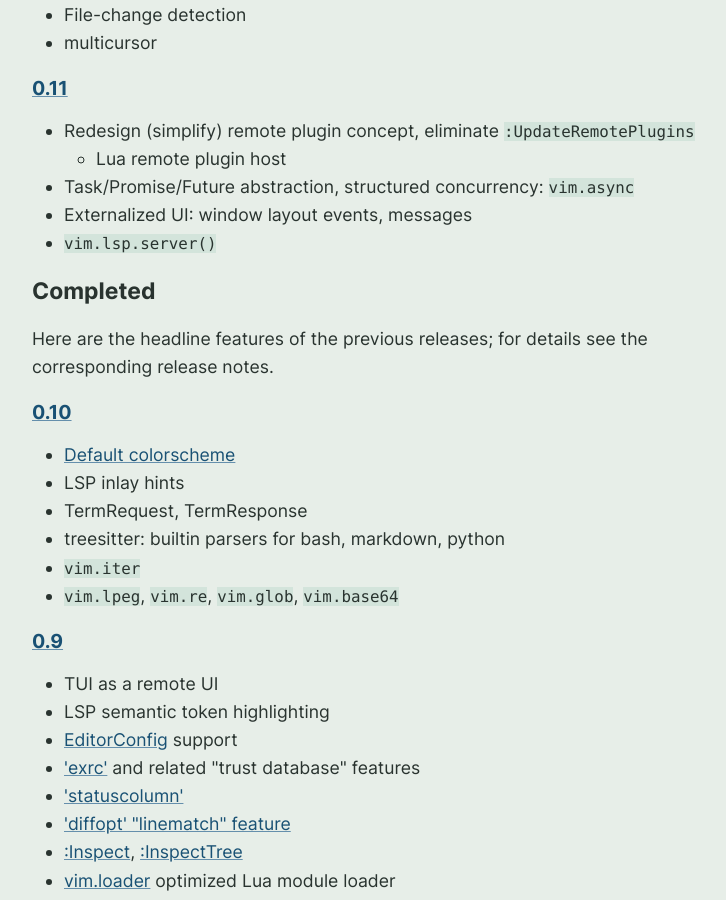
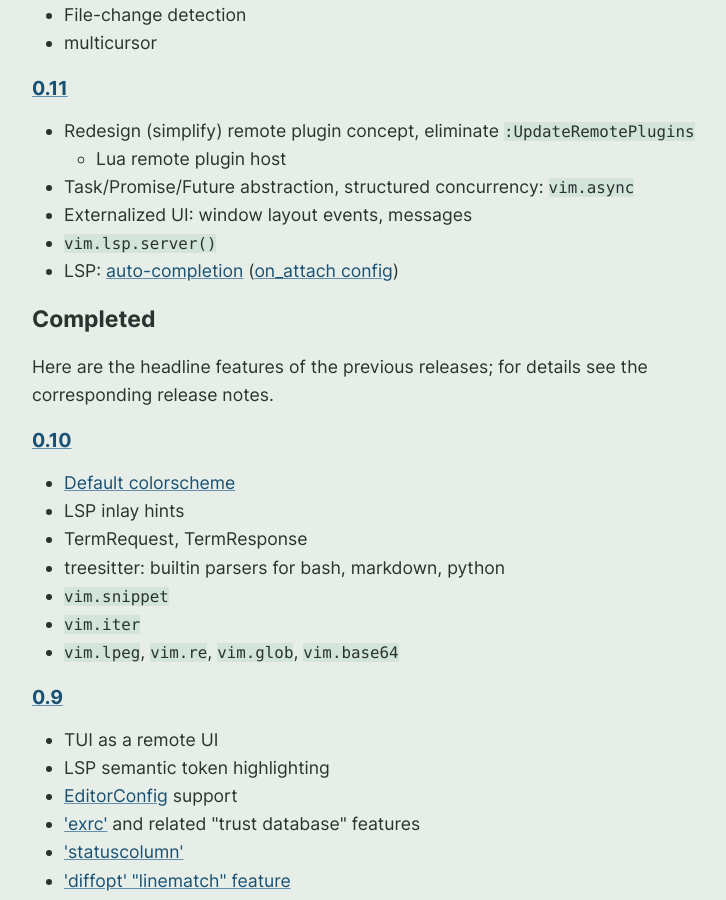
Before and after one commit to neovim/neovim.github.io, a Jekyll site: the page built from roadmap.html, in a window 1280 px wide and 900 px high, scrolled down 888 px. Shown: the whole window, without its empty margins (20-746 px from the left). Built offline with Jekyll 4.4.1, drawn with Linux system fonts in a browser that asks for light colours; comment, search, counter and statistics services are not loaded.

Commit message:
news: Nvim 0.10

```diff
--- a/roadmap.html
+++ b/roadmap.html
@@ -54,6 +54,7 @@ Concrete high-level feature areas and changes.
   <li>Task/Promise/Future abstraction, structured concurrency: <code>vim.async</code></li>
   <li>Externalized UI: window layout events, messages</li>
   <li><code>vim.lsp.server()</code></li>
+  <li>LSP: <a href="https://x.com/Neovim/status/1797629199454499223">auto-completion</a> (<a href="https://gist.github.com/MariaSolOs/2e44a86f569323c478e5a078d0cf98cc">on_attach config</a>)</li>
 </ul>
 
 <h2>Completed</h2>
@@ -66,6 +67,7 @@ Concrete high-level feature areas and changes.
   <li>LSP inlay hints</li>
   <li>TermRequest, TermResponse</li>
   <li>treesitter: builtin parsers for bash, markdown, python</li>
+  <li><code>vim.snippet</code></li>
   <li><code>vim.iter</code></li>
   <li><code>vim.lpeg</code>, <code>vim.re</code>, <code>vim.glob</code>, <code>vim.base64</code></li>
 </ul>
```
